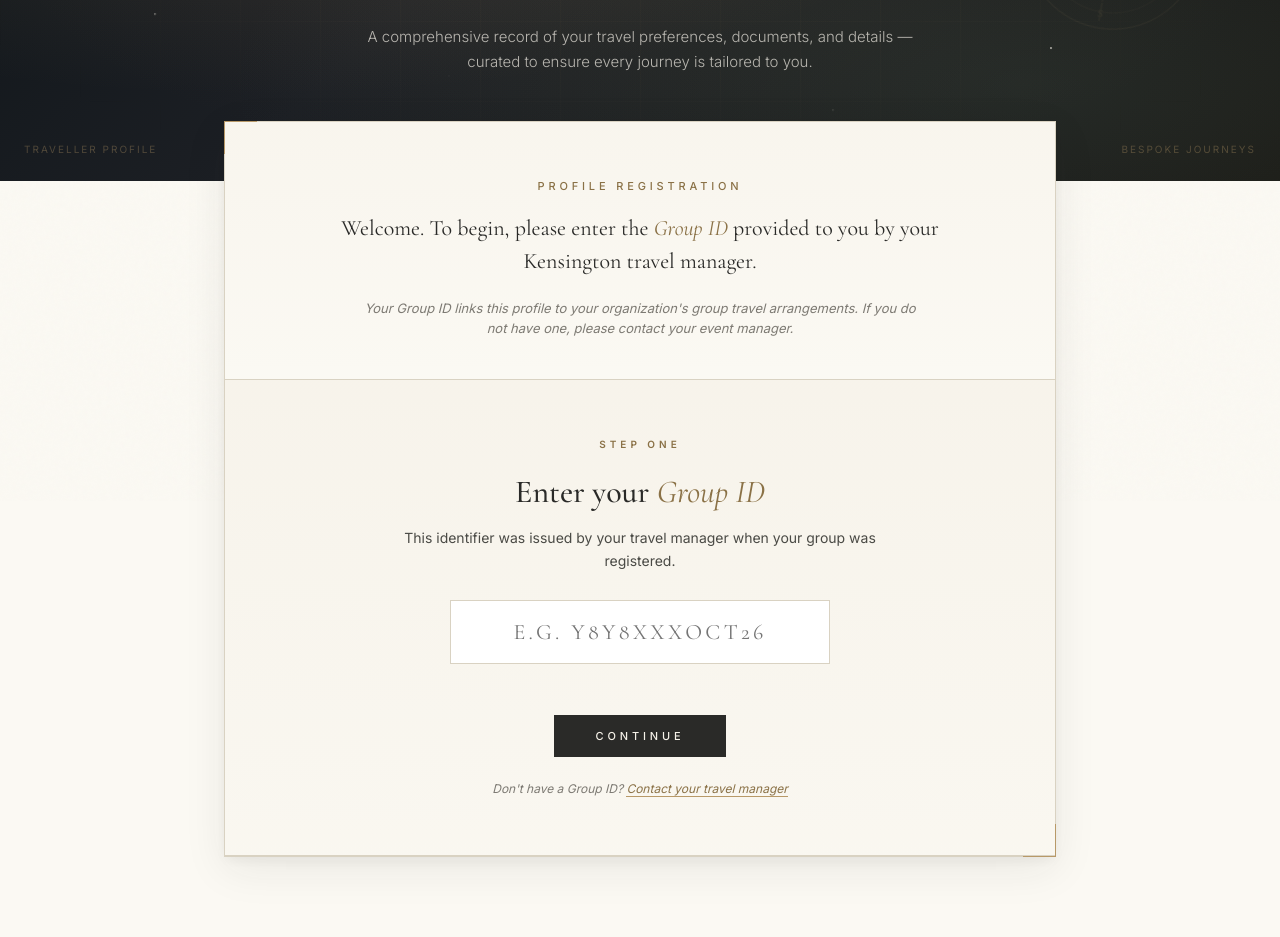
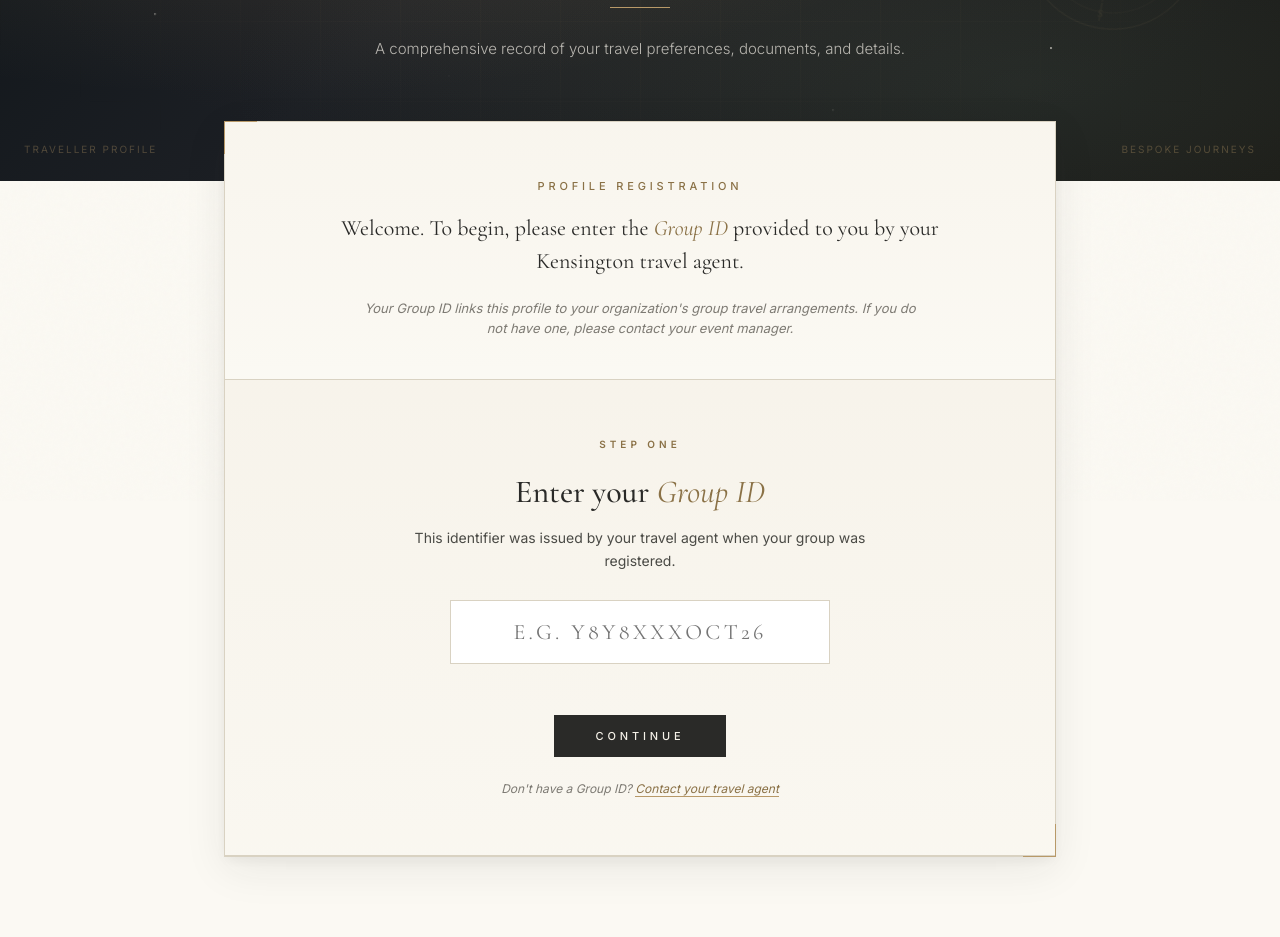
Before and after one commit to NehmanDevelops/Kensington-traveller-profile, a website: page index.html in a window 1280 px wide. Shown: the part 299-1236 px from the top of the page. Drawn offline with nearby package versions, Linux system fonts and the light colour scheme.

Commit message:
Polish copy on Passenger Profile form
- Remove 'curated to ensure every journey is tailored to you' from hero subtitle
- Replace all 'travel manager' references with 'travel agent' to match actual role

Co-Authored-By: Claude Opus 4.7 <noreply@anthropic.com>

```diff
--- a/index.html
+++ b/index.html
@@ -833,7 +833,7 @@
     </div>
     <h1 class="hero-title">Passenger <em>Profile</em></h1>
     <div class="hero-divider"></div>
-    <p class="hero-subtitle">A comprehensive record of your travel preferences, documents, and details — curated to ensure every journey is tailored to you.</p>
+    <p class="hero-subtitle">A comprehensive record of your travel preferences, documents, and details.</p>
   </div>
 </section>
 
@@ -844,7 +844,7 @@
     <!-- INTRO -->
     <div class="intro">
       <div class="intro-eyebrow">Profile Registration</div>
-      <p class="intro-text">Welcome. To begin, please enter the <em>Group ID</em> provided to you by your Kensington travel manager.</p>
+      <p class="intro-text">Welcome. To begin, please enter the <em>Group ID</em> provided to you by your Kensington travel agent.</p>
       <p class="intro-note">Your Group ID links this profile to your organization's group travel arrangements. If you do not have one, please contact your event manager.</p>
     </div>
 
@@ -852,7 +852,7 @@
     <div class="gate-section" id="gateSection">
       <div class="gate-eyebrow">Step One</div>
       <h2 class="gate-title">Enter your <em>Group ID</em></h2>
-      <p class="gate-subtitle">This identifier was issued by your travel manager when your group was registered.</p>
+      <p class="gate-subtitle">This identifier was issued by your travel agent when your group was registered.</p>
 
       <div class="gate-input-wrap">
         <input
@@ -869,7 +869,7 @@
 
       <button type="button" class="gate-btn" id="verifyGroupBtn">Continue</button>
 
-      <p class="gate-helper">Don't have a Group ID? <a href="mailto:groups@kensingtoncorporate.com">Contact your travel manager</a></p>
+      <p class="gate-helper">Don't have a Group ID? <a href="mailto:groups@kensingtoncorporate.com">Contact your travel agent</a></p>
     </div>
 
     <!-- GATED CONTENT -->
@@ -1264,7 +1264,7 @@
       </svg>
     </div>
     <h2 class="success-title">Thank <em>you</em></h2>
-    <p class="success-text">Your passenger profile has been received. Your Kensington travel manager will be in touch to confirm the details of your upcoming journey.</p>
+    <p class="success-text">Your passenger profile has been received. Your Kensington travel agent will be in touch to confirm the details of your upcoming journey.</p>
   </div>
 </div>
 
```
